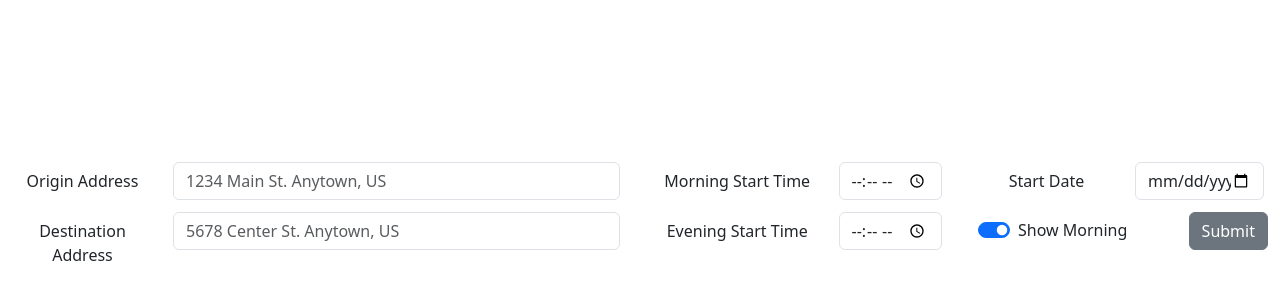
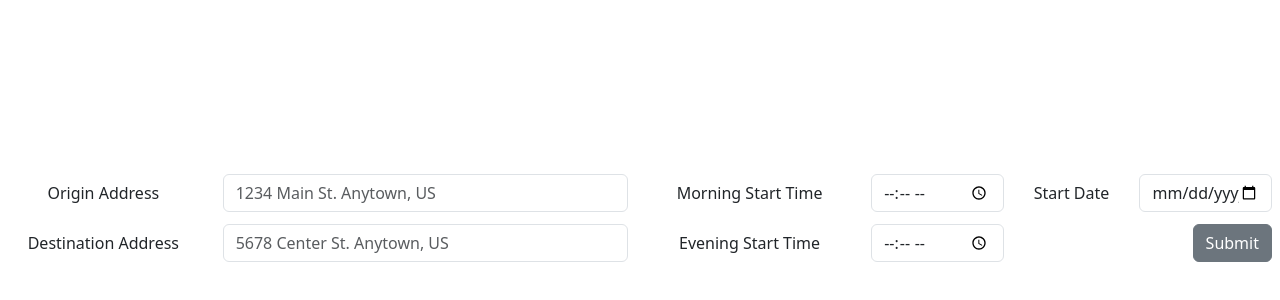
Before and after one commit to johnny123214133/CommuteDashboard, a React (Vite) app in the folder commuteDashboard/: page / in a window 1280 px wide. Shown: the part 152-452 px from the top of the page. Built offline with nearby package versions, Linux system fonts and the light colour scheme.

Commit message:
added a basic loading message when waiting for async data calls to resolve. Added error handling for errors returned when fetching data. Added validation for Navbar input.

```diff
--- a/commuteDashboard/src/api/index.js
+++ b/commuteDashboard/src/api/index.js
@@ -8,25 +8,38 @@ const api = axios.create({
 })
 
 export const getLocationByAddress = (address) => {
-	try {
+	// try {
 		return api.get(`/location/address/${address}`)
-	} catch (err) {
-		throw err
-	}
+		.catch(error => {
+			console.log(error)
+			throw error
+		})
+	// } catch (err) {
+	// 	throw err
+	// }
 }
 export const getRouteByEndpointIds = (originId, destId) => {
-	try {
+	// try {
 		return api.get(`/route/${originId}/${destId}`)
-	} catch (err) {
-		throw err
-	}
+		.catch(error => {
+			console.log(error)
+			throw error
+		})
+	// } catch (err) {
+	// 	throw err
+	// }
 }
 export const getTripsByRouteIdAndStartTime = (routeId, startTime, numTrips) => {
-	try {
+	// try {
 		return api.get(`trip/${routeId}/${startTime}/${numTrips}`)
-	} catch (err) {
-		throw err
-	}
+		.catch(error => {
+			console.log(error)
+			throw error
+		})
+	// } catch (err) {
+	// 	// console.log(err)
+	// 	throw err
+	// }
 }
 
 const commuteApi = {
--- a/commuteDashboard/src/components/CommuteTable.jsx
+++ b/commuteDashboard/src/components/CommuteTable.jsx
@@ -56,7 +56,7 @@ export default function CommuteTable() {
 					{/*<td>{arrivalEstimates.departureTimes.length}</td>*/}
 					{arrivalEstimates.departureTimes.map(element => {
 						return (
-							<td style={{fontSize: 11}}><b>{element}</b></td>
+							<td style={{fontSize: 11}} key={'d_' + element}><b>{element}</b></td>
 						)
 					})}
 				</tr>
@@ -64,7 +64,7 @@ export default function CommuteTable() {
 					<td>Best Case Arrival Time</td>
 					{arrivalEstimates && arrivalEstimates.bestArrivalTimes.map(element => {
 						return (
-							<td>{element}</td>
+							<td key={'b_' + element}>{element}</td>
 						)
 					})}
 				</tr>
@@ -72,7 +72,7 @@ export default function CommuteTable() {
 					<td>Avg. Case Arrival Time</td>
 					{arrivalEstimates && arrivalEstimates.avgArrivalTimes.map(element => {
 						return (
-							<td>{element}</td>
+							<td key={'a_' + element}>{element}</td>
 						)
 					})}
 				</tr>
@@ -80,7 +80,7 @@ export default function CommuteTable() {
 					<td>Worst Case Arrival Time</td>
 					{arrivalEstimates && arrivalEstimates.worstArrivalTimes.map(element => {
 						return (
-							<td>{element}</td>
+							<td key={'w_' + element}>{element}</td>
 						)
 					})}
 				</tr>
--- a/commuteDashboard/src/components/Dashboard.jsx
+++ b/commuteDashboard/src/components/Dashboard.jsx
@@ -8,11 +8,13 @@ import Stack from 'react-bootstrap/Stack'
 import NavBar from './NavBar/NavBar.jsx'
 import CommuteAnalysis from './CommuteAnalysis.jsx'
 import GoogleMap from './GoogleMap.jsx'
+import { IsLoadingContext } from './contexts/CommuteDataContext/CommuteDataContext'
 
 import './Dashboard.css'
-import { useState, useContext } from 'react'
+import { useContext } from 'react'
 
 function Dashboard() {
+	const [isLoading] = useContext(IsLoadingContext)
 	// const [origin, setOrigin] = useState('')
 
 	// function handleOriginChange(event) {
@@ -26,11 +28,14 @@ function Dashboard() {
 
 	return (
 		<>
-				<NavBar />
+			<NavBar />
+			{isLoading &&  (<h1>Loading...</h1>) }
+			{!isLoading && (
 				<Stack direction="horizontal" gap={2}>
 					<div className="p-2"><GoogleMap /></div>
 					<div className="p-2 " style={{width: "100%"}}><CommuteAnalysis /></div>
 				</Stack>
+			)}
 		</>
 	)
 }
--- a/commuteDashboard/src/components/NavBar/NavBar.jsx
+++ b/commuteDashboard/src/components/NavBar/NavBar.jsx
@@ -58,97 +58,99 @@ function NavBar() {
 		setShowMorning(!showMorning)
 	}
 
+	function validateInput() {
+		if (typeof input.originAddress !== 'string' || input.originAddress.length < 1) throw 'Origin address must be a string of length greater than 0.'
+		if (typeof input.destinationAddress !== 'string' || input.destinationAddress.length < 1) throw 'Destination address must be a string of length greater than 0.'
+		if (input.startDate < new Date().setHours(0, 0, 0, 0)) throw 'Start date must be today or a future date.'
+		if (input.startDate + (input.morningTimeDelta[0] * 60 + input.morningTimeDelta[1]) * 60 * 1000 < new Date().getTime()) throw 'Morning start date and time must be now or in the future.'
+		if (input.startDate + (input.eveningTimeDelta[0] * 60 + input.eveningTimeDelta[1]) * 60 * 1000 < new Date().getTime()) throw 'Evening start date and time must be now or in the future.'
+		if (input.morningTimeDelta[0] > input.eveningTimeDelta[0] || (input.morningTimeDelta[0] == input.eveningTimeDelta[0] && input.morningTimeDelta[1] > input.eveningTimeDelta[0])) throw 'Morning start time must not be later than evening start time.'
+	}
+
 	function handleSubmit(event) {
+		try {
 			event.preventDefault()
 			console.log(input)
 			// TODO: handle submit.
 			// validate submission
+			validateInput()
 			setParams(input)
+		}
+		catch (err) {
+			alert(err)
+		}
 	}
 
 	return (
 		<>
 			<Stack className="sticky-top pt-4 px-2 bg-white" direction="vertical">
-			{/*<Form className="" onSubmit={handleSubmit}>*/}
-				{/*<Row>*/}
 				<Row>
 					<Col md={6}>
-						<Form.Group as={Row} className="mb-1 px-2" controlId="originInput">
-							<Form.Label column sm={4} md={3}>Origin Address</Form.Label>
-							<Col sm={8} md={9}>
+						<Form.Group as={Row} className="mb-1" controlId="originInput">
+							<Form.Label column sm={4} md={4}>Origin Address</Form.Label>
+							<Col sm={8} md={8}>
 								<Form.Control type="text" onChange={handleOriginChange} placeholder="1234 Main St. Anytown, US" />
 							</Col>
-							{/*<Form.Text className="text-muted"></Form.Text>*/}
 						</Form.Group>
 					</Col>
-					<Col md={3}>
-						<Form.Group as={Row} className="mb-1 px-2" controlId="morningStartTimeInput">
+					<Col md={6}>
+						<Row>
+							<Col md={7}>
+								<Form.Group as={Row} className="mb-1" controlId="morningStartTimeInput">
 									<Col sm={8} md={7}>
 										<Form.Label column >Morning Start Time</Form.Label>
 									</Col>
 									<Col sm={4} md={5}>
 										<Form.Control type="time" onChange={handleMorningTimeChange} />
 									</Col>
-							{/*<TimePicker onChange={onMorningTimeChange} value={input.morningStartTime} />*/}
 								</Form.Group>
 							</Col>
-					<Col md={3}>
-						<Form.Group as={Row} className="mb-1 px-2" controlId="startDateInput">
-							<Col sm={6} md={6}>
+							<Col md={5}>
+								<Form.Group as={Row} className="mb-1" controlId="startDateInput">
+									<Col sm={6} md={5}>
 										<Form.Label column >Start Date</Form.Label>
 									</Col>
-							<Col sm={6} md={6}>
+									<Col sm={6} md={7}>
 										<Form.Control type="date" onChange={handleDateChange} />
 									</Col>
-							{/*<DatePicker
-								selected={input.startDate}
-								onChange={handleChangeDate}
-								minDate={new Date(new Date().setHours(0, 0, 0, 0))}
-							/>*/}
 								</Form.Group>
 							</Col>
 						</Row>
+					</Col>
+				</Row>
 				<Row className="my-2">
-				{/*<Stack direction="horizontal">*/}
 					<Col md={6}>
-						<Form.Group as={Row} className="mb-1 px-2" controlId="destinationInput">
-							<Col sm={4} md={3}>
+						<Form.Group as={Row} className="mb-1" controlId="destinationInput">
+							<Col sm={4} md={4}>
 								<Form.Label column >Destination Address</Form.Label>
 							</Col>
-							<Col sm={8} md={9}>
+							<Col sm={8} md={8}>
 								<Form.Control type="text" onChange={handleDestinationChange} placeholder="5678 Center St. Anytown, US" />
 							</Col>
-							{/*<Form.Text className="text-muted"></Form.Text>*/}
 						</Form.Group>
 					</Col>
-					<Col md={3}>
-						<Form.Group as={Row} className="mb-1 px-2" controlId="eveningStartTimeInput">
+					<Col md={6}>
+						<Row>
+							<Col md={7}>
+								<Form.Group as={Row} className="mb-1" controlId="eveningStartTimeInput">
 									<Col sm={8} md={7}>
 										<Form.Label column >Evening Start Time</Form.Label>
 									</Col>
 									<Col sm={4} md={5}>
 										<Form.Control type="time" onChange={handleEveningTimeChange} />
 									</Col>
-							{/*<TimePicker onChange={onEveningTimeChange} value={input.eveningStartTime} />*/}
 								</Form.Group>
 							</Col>
-					<Col md={3} className="px-2 align-middle">
-						{/*<br />*/}
-						<Stack direction="horizontal" className="mb-1 px-2">
-							<Form.Switch className=""
-								id="morningToggle"
-								onChange={handleToggleMorningSwitch}
-								checked={showMorning}
-								label={showMorning ? "Show Morning" : "Show Evening"}
-							/>
-							<Button className="ms-auto" variant="secondary" onClick={handleSubmit}> {/*type="submit"*/}
+							<Col md={5} className="align-middle">
+								<Stack direction="horizontal" className="mb-1">
+									<Button className="ms-auto" variant="secondary" onClick={handleSubmit}>
 										Submit
 									</Button>
 								</Stack>
 							</Col>
 						</Row>
-				{/*</Stack>*/}
-			{/*</Form>*/}
+					</Col>
+				</Row>
 			</Stack>
 		</>
 	)
--- a/commuteDashboard/src/components/contexts/CommuteDataContext/CommuteDataContext.jsx
+++ b/commuteDashboard/src/components/contexts/CommuteDataContext/CommuteDataContext.jsx
@@ -11,6 +11,7 @@ export const ShowMorningContext = React.createContext()
 export const TripDataContext = React.createContext()
 export const WeekdaysContext = React.createContext()
 export const ActiveDayContext = React.createContext()
+export const IsLoadingContext = React.createContext()
 
 export default function CommuteDataContext({Children}) {
 	const [params, setParams] = useState()
@@ -19,36 +20,80 @@ export default function CommuteDataContext({Children}) {
 	const [showMorning, setShowMorning] = useState(true)
 	const [weekdays, setWeekdays] = useState()
 	const [activeDay, setActiveDay] = useState()
+	const [isLoading, setIsLoading] = useState(false)
 
 	// TODO: error handling, is loading
+	const resetData = () => {
+		setParams()
+		setRouteData()
+		setTripData()
+		setWeekdays()
+		setActiveDay()
+	}
 
 	useEffect(() => {
+		// prevent calls on initial mount, and when state gets rolled back from errors
 		if (!params) return
 
 		const fetchData = async () => {
-			console.log('fetching route data with params:')
-			console.log(params)
+			try {
+				setIsLoading(true)
+				// console.log('fetching route data with params:')
+				// console.log(params)
 				await getRouteDetails(params)
 				.then(data => {
+					// console.log(data)
 					setRouteData(data)
 					return data
 				}).then(params => {
-				console.log('fetching trip data with params:')
-				getTrips(params).then(trips => {
+					// console.log('fetching trip data with params:')
+					// console.log(params)
+					return getTrips(params)
+				}).then(trips => {
 					console.log(trips)
 					setTripData(trips)
 					let days = Object.keys(trips.morning)
 					days = days.map(day => parseInt(day))
 					days.sort()
 					setWeekdays(days)
-					console.log(typeof days[0])
+					// console.log(typeof days[0])
 					setActiveDay(days[0])
+					setIsLoading(false)
 				})
+					// .catch(error => {
+					// 	console.log('ERROR IN CONTEXT')
+					// 	console.log(error)
+
+					// })
+				// })
+				.catch(error => {
+					console.log('ERROR IN CONTEXT')
+					console.log(error)
+					resetData()
+					alert(error.response.data.messages.join('\n'))
+
 				})
 			}
-		let active = true
+			catch (error) {
+				console.log('unexpected error occurred')
+				console.log(error)
+				alert(error)
+				// reset params
+				// Until I figure out how to group all my state updates
+				// in this useEffect into one atomic unit, I'll have to rely on clearing
+				// the states myself and work around any side effects of doing so.
+				// But because the data is all modeled in this component,
+				// it's not as bad as it could be
+				resetData()
+			}
+			finally {
+				setIsLoading(false)
+			}
+		}
+		if (!isLoading) {
 			fetchData()
-	  return () => { active = false }
+		}
+	  return () => { setIsLoading(false) }
 	}, [params])
 
 	useEffect(() => {
@@ -58,6 +103,7 @@ export default function CommuteDataContext({Children}) {
 
 	return (
 		<>
+			<IsLoadingContext.Provider value={[isLoading]}>
 			<RouteParamsContext.Provider value={[setParams]}>
 				<RouteDataContext.Provider value={[routeData]}>
 				<ShowMorningContext.Provider value={[showMorning, setShowMorning]}>
@@ -71,6 +117,7 @@ export default function CommuteDataContext({Children}) {
 				</ShowMorningContext.Provider>
 				</RouteDataContext.Provider >
 			</RouteParamsContext.Provider>
+			</IsLoadingContext.Provider>
 		</>
 	)
 }
--- a/commuteDashboard/src/components/contexts/CommuteDataContext/functions.js
+++ b/commuteDashboard/src/components/contexts/CommuteDataContext/functions.js
@@ -62,6 +62,6 @@ export async function getTrips(params) {
 		return await trips
 	}
 	catch (err) {
-
+		throw err
 	}
 }
```
Lines whose indentation alone changed are shown as unchanged.
